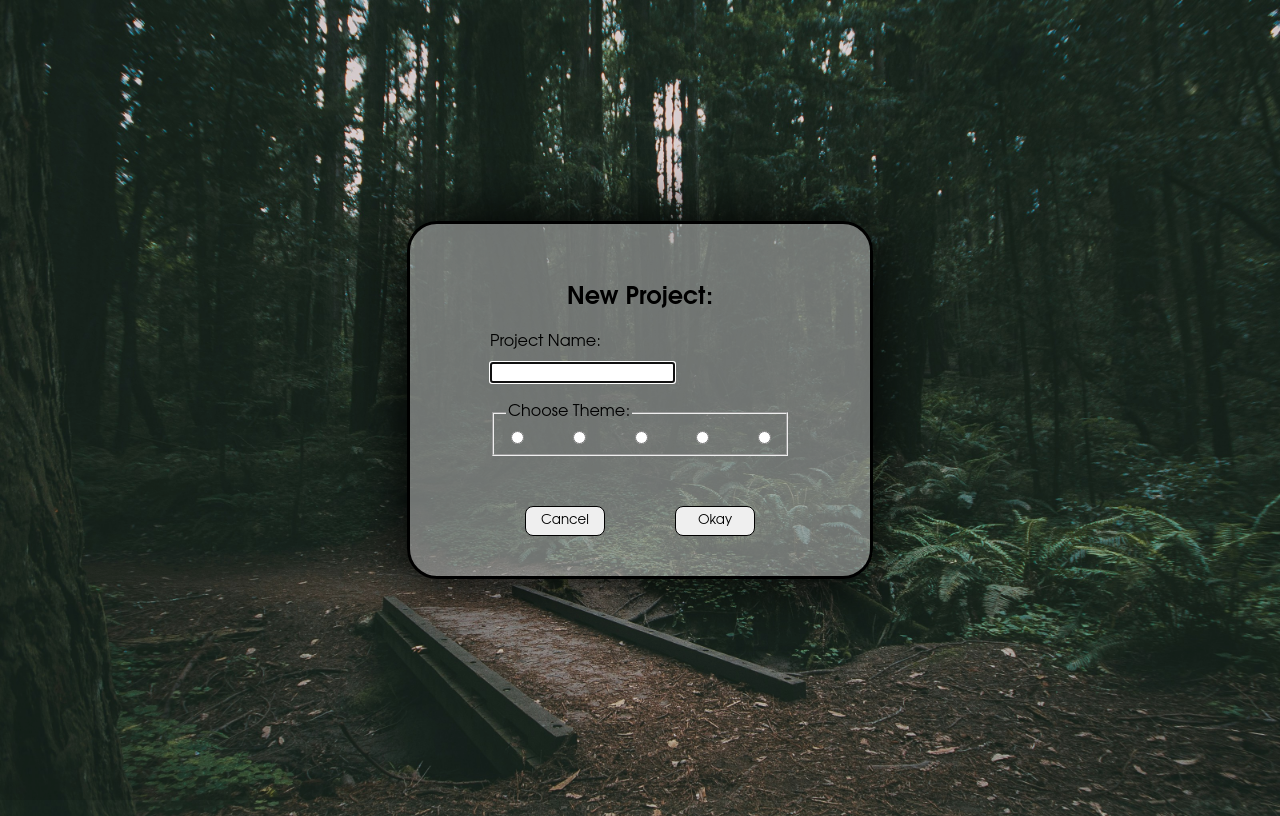
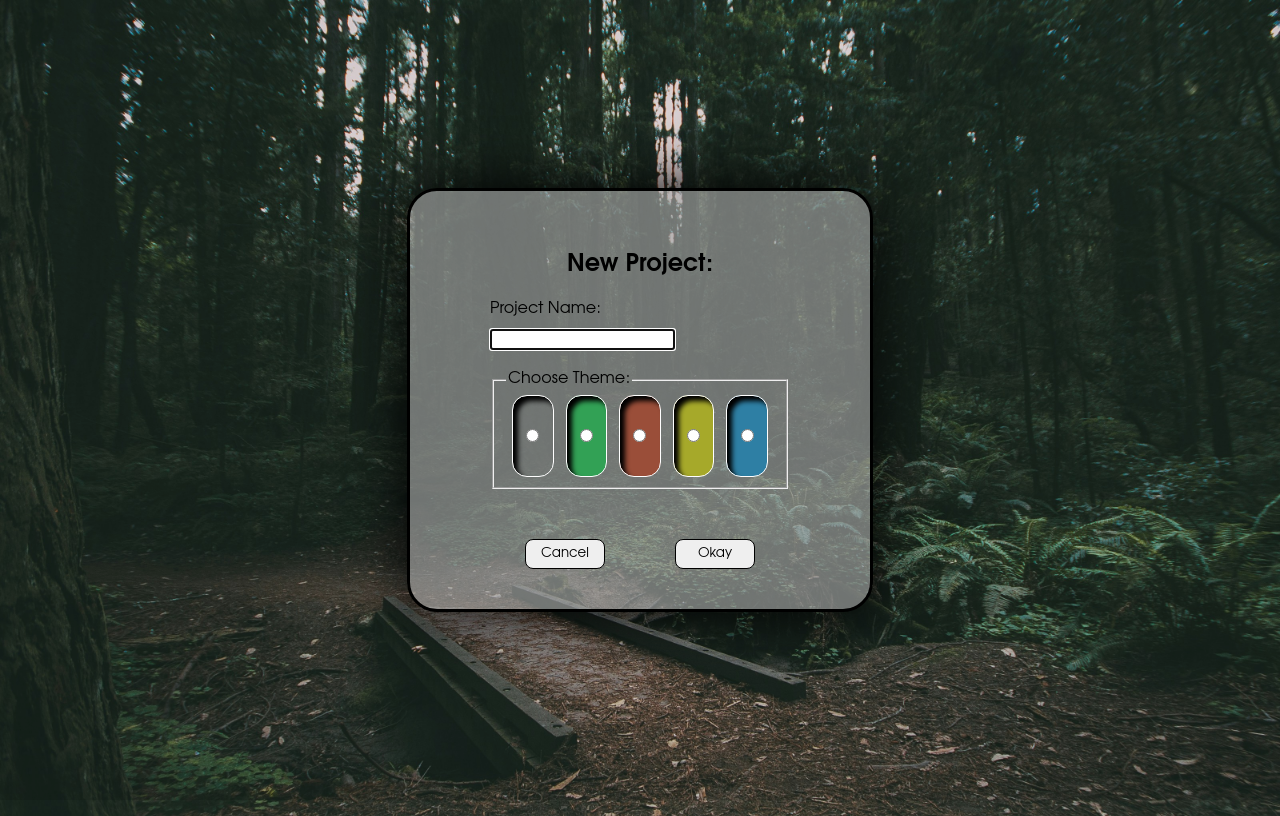
Before and after one commit to emze77/odin-todo-floating, a website built with webpack: page src/template.html in a window 1280 px wide. Built offline with nearby package versions, Linux system fonts and the light colour scheme.

Commit message:
build: added theme-chooser

```diff
--- a/src/css/styles.css
+++ b/src/css/styles.css
@@ -16,8 +16,8 @@
   --green-main: var(--seagreen-6);
   --green-accent-trans: var(--seagreen-5-trans50);
 
-  --red-main: var(--brownish-6);
-  --red-accent-trans: var(--brownish-5-trans50);
+  --red-main: var(--sienna-6);
+  --red-accent-trans: var(--sienna-5-trans50);
 
   --yellow-main: var(--olivedrab-6);
   --yellow-accent-trans: var(--olivedrab-5-trans50);
@@ -25,8 +25,8 @@
   --blue-main: var(--steelblue-6);
   --blue-accent-trans: var(--steelblue-5-trans50);
 
-  --grey-main: var(--gray-6);
-  --grey-accent-trans: var(--gray-5-trans50);
+  --gray-main: var(--gray-6);
+  --gray-accent-trans: var(--gray-5-trans50);
 
   font-family: var(--regular-font);
   --transition-time: 0.5s;
@@ -169,34 +169,6 @@ body {
   margin-top: 50px;
 }
 
-/* .dialog__radio-button-theme {
-  width: 30px;
-  height: 30px;
-} */
-
-.dialog__radio-button-theme-green {
-  accent-color: var(--green-main);
-}
-
-.dialog__radio-button-theme-red {
-  accent-color: var(--red-main);
-}
-
-.dialog__radio-button-theme-blue {
-  accent-color: var(--blue-main);
-}
-
-.dialog__radio-button-theme-yellow {
-  accent-color: var(--yellow-main);
-}
-
-.dialog__radio-button-theme-grey {
-  accent-color: var(--grey-main);
-}
-
-
-
-
 .dialog__button {
   width: 80px;
   height: 30px;
@@ -204,4 +176,47 @@ body {
   border-radius: 8px;
   font-family: var(--regular-font);
   font-weight: 500;
+  margin: 0;
 }
+
+
+/* .dialog__radio-button-theme {
+  width: 30px;
+  height: 30px;
+} */
+
+.dialog__radio-button-container {
+  width: 100%;
+  height: 80px;
+  display: flex;
+  justify-content: center;
+  align-items: center;
+  border-radius: 15px;
+  border: 1px solid white;
+  margin: 0 6px;
+  box-shadow: inset 5px 5px 5px  black;
+}
+
+.dialog__radio-button {
+  margin: 0;
+}
+
+.dialog__radio-button-container-green {
+  background-color: var(--green-main);
+}
+
+.dialog__radio-button-container-gray {
+  background-color: var(--gray-main);
+}
+
+.dialog__radio-button-container-blue {
+  background-color: var(--blue-main);
+}
+
+.dialog__radio-button-container-yellow {
+  background-color: var(--yellow-main);
+}
+
+.dialog__radio-button-container-red {
+  background-color: var(--red-main);
+}
--- a/src/js/dom.js
+++ b/src/js/dom.js
@@ -312,14 +312,35 @@ export function renderProjectForm(isExisting, projectData) {
   );
 
   createAndAppend(
+    "span",
+    "dialog",
+    "radio-button-container-grey",
+    "dialog__radio-button-container",
+    "",
+    "",
+    "dialog__theme-fieldset"
+  );
+
+  createAndAppend(
     "input",
     "dialog",
     "radio-button-theme-grey",
     ["dialog__radio-button", "dialog__radio-button-theme"],
     { type: "radio", name: "theme", value: "grey" },
     "",
+    "dialog__radio-button-container-grey"
+  );
+
+  createAndAppend(
+    "span",
+    "dialog",
+    "radio-button-container-green",
+    "dialog__radio-button-container",
+    "",
+    "",
     "dialog__theme-fieldset"
   );
+
   createAndAppend(
     "input",
     "dialog",
@@ -327,8 +348,20 @@ export function renderProjectForm(isExisting, projectData) {
     ["dialog__radio-button", "dialog__radio-button-theme"],
     { type: "radio", name: "theme", value: "green" },
     "",
+    "dialog__radio-button-container-green"
+  );
+
+  createAndAppend(
+    "span",
+    "dialog",
+    "radio-button-container-red",
+    "dialog__radio-button-container",
+    "",
+    "",
     "dialog__theme-fieldset"
   );
+
+
   createAndAppend(
     "input",
     "dialog",
@@ -336,8 +369,21 @@ export function renderProjectForm(isExisting, projectData) {
     ["dialog__radio-button", "dialog__radio-button-theme"],
     { type: "radio", name: "theme", value: "red" },
     "",
+    "dialog__radio-button-container-red"
+  );
+
+    createAndAppend(
+    "span",
+    "dialog",
+    "radio-button-container-yellow",
+    "dialog__radio-button-container",
+    "",
+    "",
     "dialog__theme-fieldset"
   );
+
+
+
   createAndAppend(
     "input",
     "dialog",
@@ -345,8 +391,20 @@ export function renderProjectForm(isExisting, projectData) {
     ["dialog__radio-button", "dialog__radio-button-theme"],
     { type: "radio", name: "theme", value: "yellow" },
     "",
+    "dialog__radio-button-container-yellow"
+  );
+
+    createAndAppend(
+    "span",
+    "dialog",
+    "radio-button-container-blue",
+    "dialog__radio-button-container",
+    "",
+    "",
     "dialog__theme-fieldset"
   );
+
+
   createAndAppend(
     "input",
     "dialog",
@@ -354,7 +412,7 @@ export function renderProjectForm(isExisting, projectData) {
     ["dialog__radio-button", "dialog__radio-button-theme"],
     { type: "radio", name: "theme", value: "blue" },
     "",
-    "dialog__theme-fieldset"
+    "dialog__radio-button-container-blue"
   );
 }
 
```
